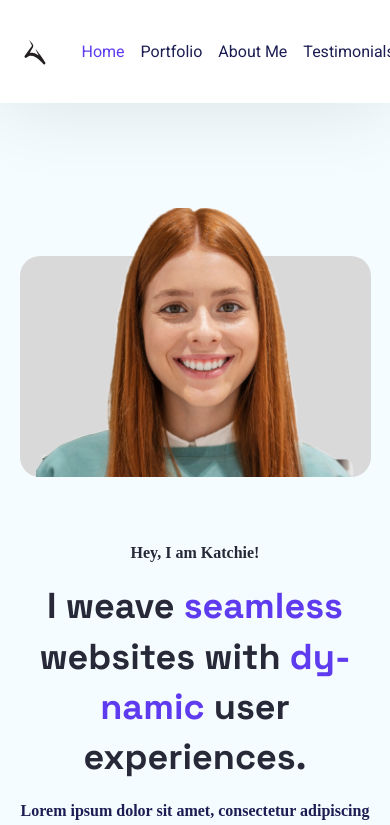
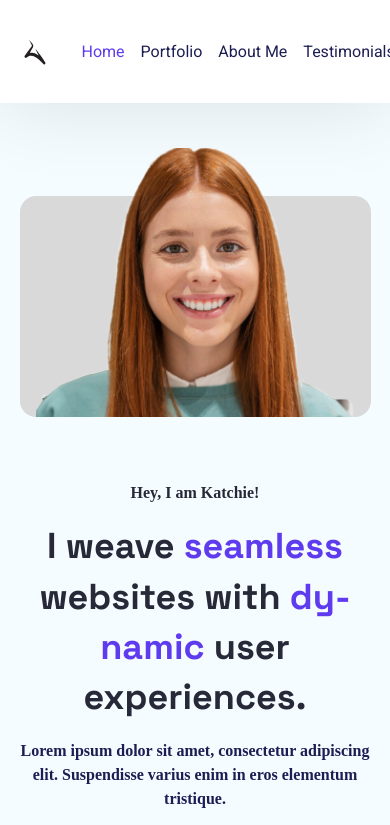
Before and after one commit to Ka-Da-Sci/portfolio-website, a React (Vite) app: page / in a window 390 px wide. Shown: the top 825 px of the page. Built offline with nearby package versions, Linux system fonts and the light colour scheme; a web font is replaced by a local one.

Commit message:
Fix minor issues.

```diff
--- a/src/components/Layouts/ScrollToSection.tsx
+++ b/src/components/Layouts/ScrollToSection.tsx
@@ -3,28 +3,27 @@ import { useLocation } from "react-router-dom";
 
 const ScrollToSection: FC = () => {
   const { pathname } = useLocation();
-  const l = useLocation();
-  // console.log(l);
-  console.log(pathname);
 
   useEffect(() => {
     if (pathname) {
       const element = document.getElementById(pathname.replace("/", ""));
-      console.log(element);
       if (element) {
         element.scrollIntoView({ behavior: "smooth" });
+        setTimeout(() => {
+          window.scrollBy({
+            top: -50,
+            behavior: "smooth",
+          }),
+            5;
+        }, 700);
       } else {
         if (pathname === "/") {
           const defaultElement = document.querySelector("#hero");
-          console.log(l);
-          console.log(defaultElement);
           if (defaultElement) {
             defaultElement.scrollIntoView({ behavior: "smooth" });
           }
         }
       }
-    } else{
-      console.log('Rubbish');
     }
   });
 
--- a/src/page-sections/homepage-sections/Hero.module.css
+++ b/src/page-sections/homepage-sections/Hero.module.css
@@ -74,6 +74,11 @@
     flex: 1;
 }
 
+.img-div img{
+    border-bottom-right-radius: 26px;
+    border-bottom-left-radius: 26px;
+}
+
 .img-div::before {
     position: absolute;
     background: #D9D9D9;
@@ -82,7 +87,8 @@
     content: "";
     height: 82%;
     width: 100%;
-    border-radius: 20px;
+    border-radius: 50px;
+    border-radius: 50px;
     z-index: 0;
 }
 
@@ -94,9 +100,22 @@
     .text-div p, .text-div a{
         font-size: 1rem;
     }
+
+    .img-div::before{
+        border-radius: 30px;
+        border-radius: 30px;
+    }
+
+    .img-div img{
+        border-bottom-right-radius: 8px;
+        border-bottom-left-radius: 8px;
+    }
 }
 
 @media (max-width: 768px) {
+    .hero-section{
+        padding-top: 7.25rem;
+    }
 
     .hero-section > div {
         flex-direction: column-reverse;
@@ -112,3 +131,19 @@
         align-self: center;
     }
 }
+
+@media (max-width: 640px){
+    .hero-section{
+        padding-top: 6.25rem;
+    }
+
+    .img-div::before{
+        border-radius: 16px;
+        border-radius: 16px;
+    }
+
+    .img-div img{
+        border-bottom-right-radius: 0px;
+        border-bottom-left-radius: 0px;
+    }
+}
```
Also changed, not shown: src/components/UI/SectionDirectDiv.module.css (+0 -30 lines).
